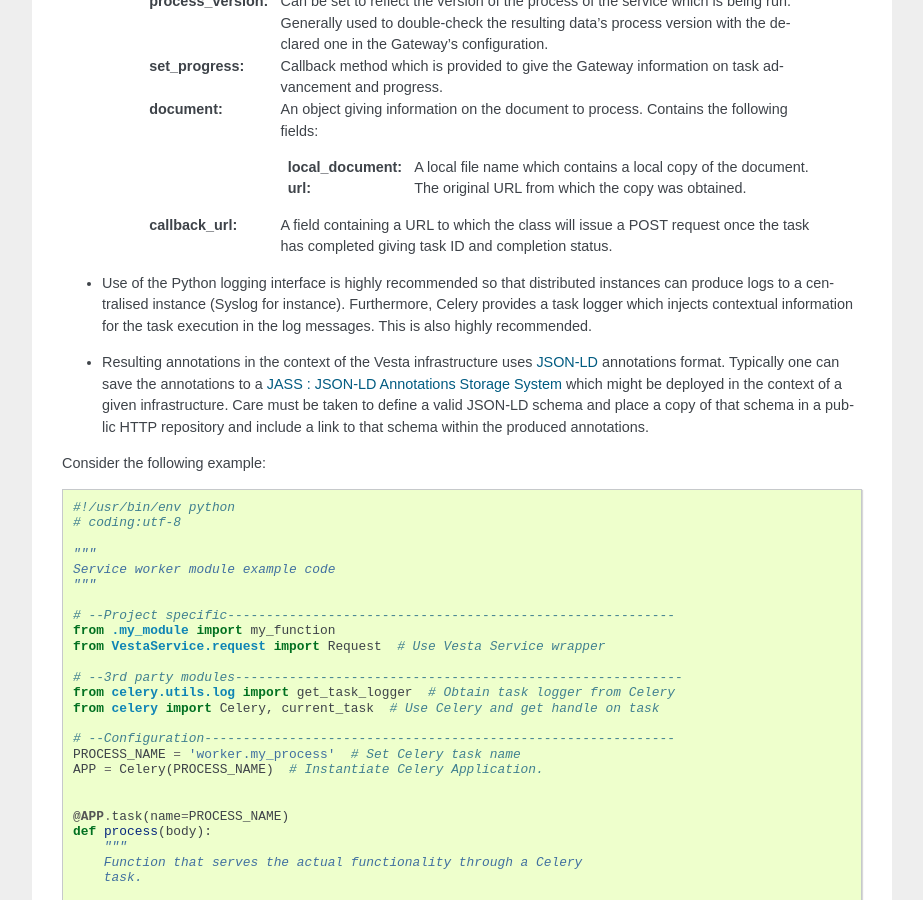
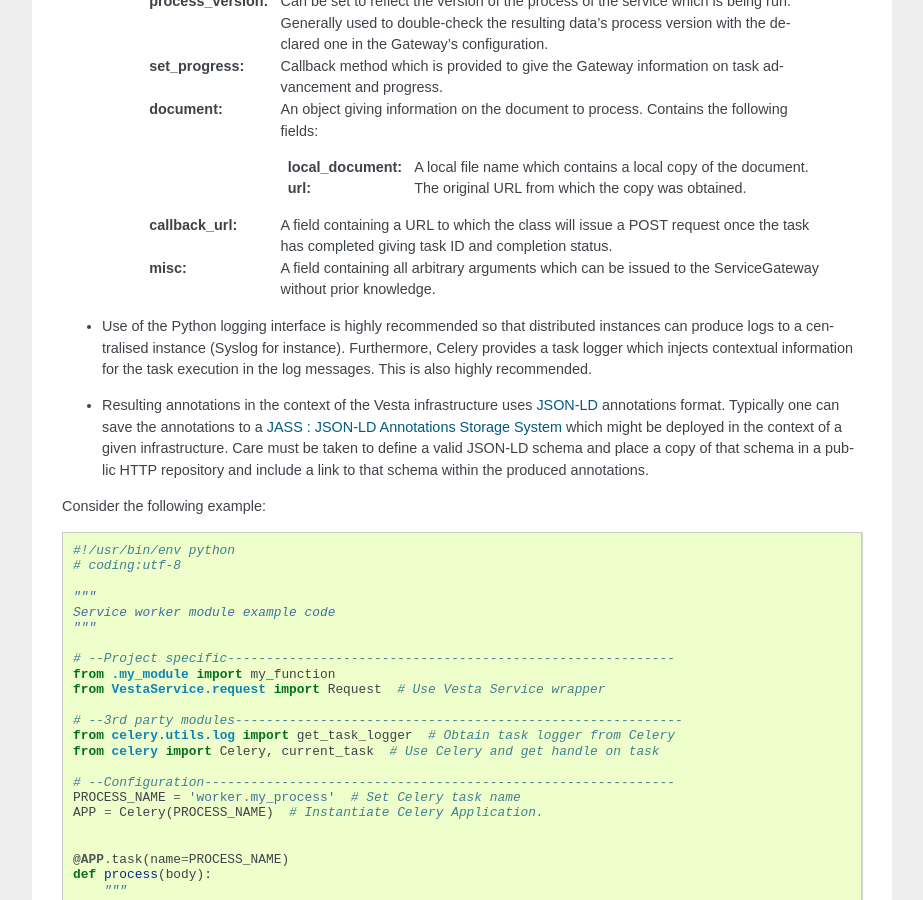
Before and after one commit to crim-ca/Service, a Sphinx documentation site: the page built from docs/user_guide.rst, in a window 1280 px wide and 900 px high, scrolled down 759 px. Shown: the whole window, without its empty margins (198-1121 px from the left). Built offline with Sphinx 7.4.7, drawn with Linux system fonts in a browser that asks for light colours; the version number could not be read and is left out.

Commit message:
Add info in documentation for misc structure

```diff
--- a/docs/user_guide.rst
+++ b/docs/user_guide.rst
@@ -22,6 +22,7 @@ Using and starting the service is done through the `Celery application interface
       :url: The original URL from which the copy was obtained.
 
    :callback_url: A field containing a URL to which the class will issue a POST request once the task has completed giving task ID and completion status.
+   :misc: A field containing all arbitrary arguments which can be issued to the ServiceGateway without prior knowledge.
 
 * Use of the Python logging interface is highly recommended so that distributed instances can produce logs to a centralised instance (Syslog for instance). Furthermore, Celery provides a task logger which injects contextual information for the task execution in the log messages. This is also highly recommended.
 * Resulting annotations in the context of the Vesta infrastructure uses `JSON-LD <http://json-ld.org/>`_ annotations format. Typically one can save the annotations to a `JASS : JSON-LD Annotations Storage System <http://services.vesta.crim.ca/docs/jass/latest/>`_ which might be deployed in the context of a given infrastructure. Care must be taken to define a valid JSON-LD schema and place a copy of that schema in a public HTTP repository and include a link to that schema within the produced annotations.
```
